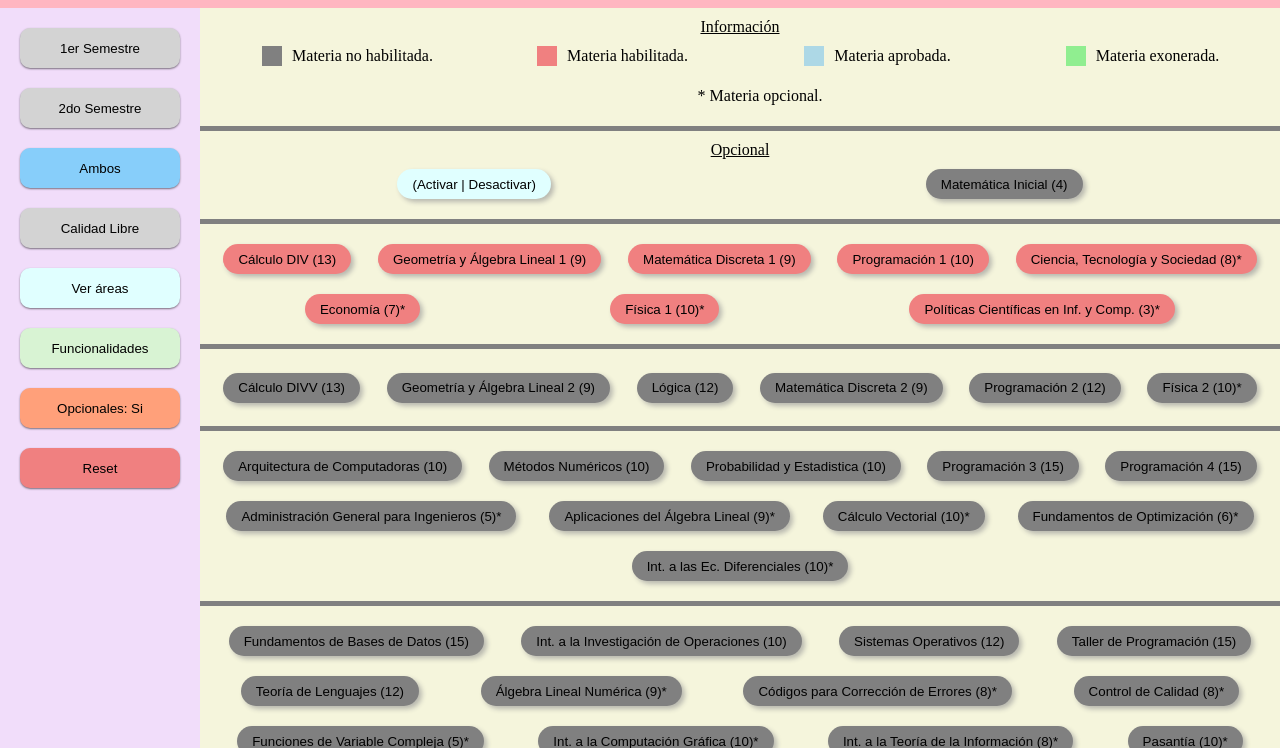
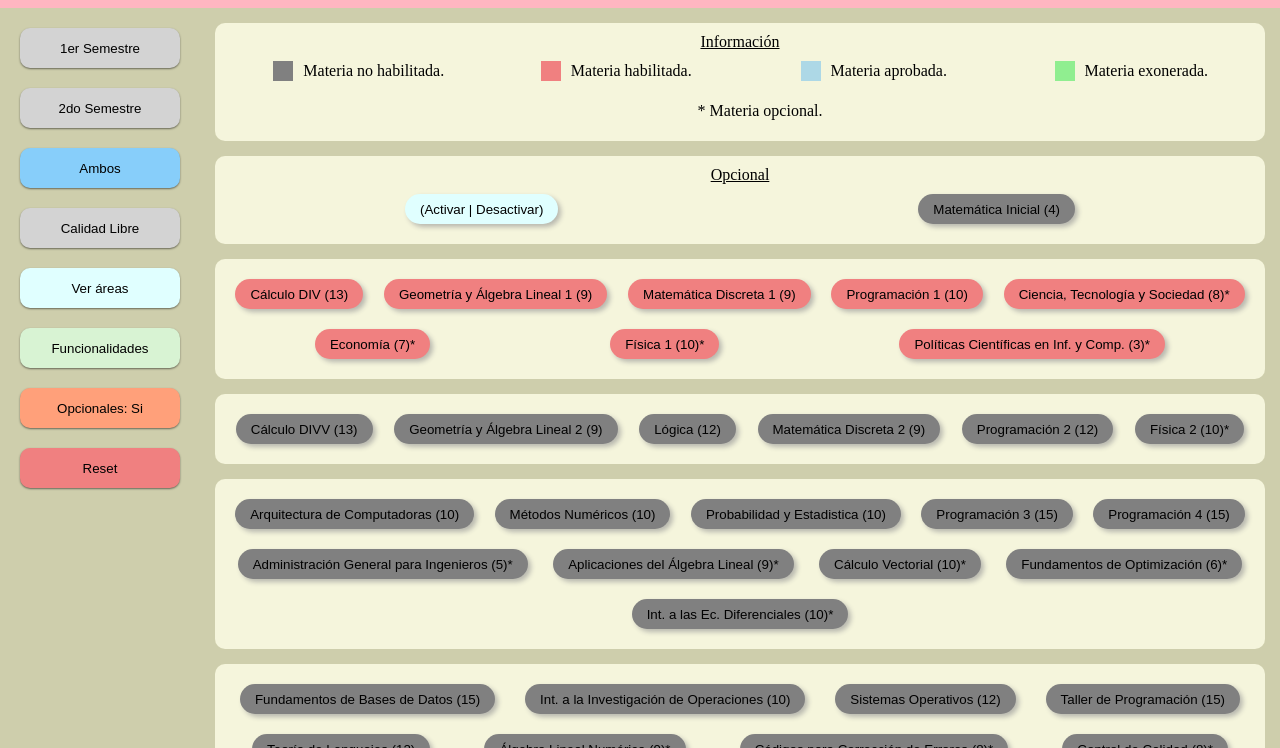
Before and after one commit to SimplementeDiego/materias-app, a plain HTML site: page index.html in a window 1280 px wide. Shown: the part 52-800 px from the top of the page. Drawn offline with Linux system fonts and the light colour scheme.

Commit message:
cambio minimo en diseño

```diff
--- a/style.css
+++ b/style.css
@@ -32,6 +32,7 @@ button {
     overflow-y: scroll;
     height: calc( 100vh - 60px );
     margin-left: 200px;
+    background-color: rgb(206, 206, 172);
 }
 
 .navbar{
@@ -42,7 +43,8 @@ button {
     height: calc( 100vh - 60px );
     flex-direction: column;
     justify-content: space-between;
-    background-color: rgb(241, 221, 250);
+    background-color: rgb(206, 206, 172);
+    z-index: 10;
 }
 
 .titulo-container{
@@ -113,13 +115,14 @@ button {
     display: flex;
     flex-direction: column;
     align-items: center;
-    border-top: 5px solid gray;
     background-color: beige;
     text-align: center;
     padding: 10px;
-    min-height: calc( ( 100vh - 60px ) / 9 ); /* cambiar esto si cambia la cantidad de secciones */
+    min-height: calc( ( 100vh - 60px - 150px ) / 9 ); /* cambiar esto si cambia la cantidad de secciones */
     height: fit-content;
     justify-content: space-around;
+    margin: 15px;
+    border-radius: 10px;
 }
 
 .section{
@@ -194,7 +197,7 @@ transform: scale(1.05);
 #boxPopup {
     display: none;
     position: fixed;
-    z-index: 11;
+    z-index: 999;
     left: 0;
     top: 0;
     width: 100%;
@@ -375,4 +378,8 @@ label img{
     .bloque{
         margin: 10px;
     }
+    .container-section{
+        margin: 0;
+        border-radius: 0;
+    }
   }
```
